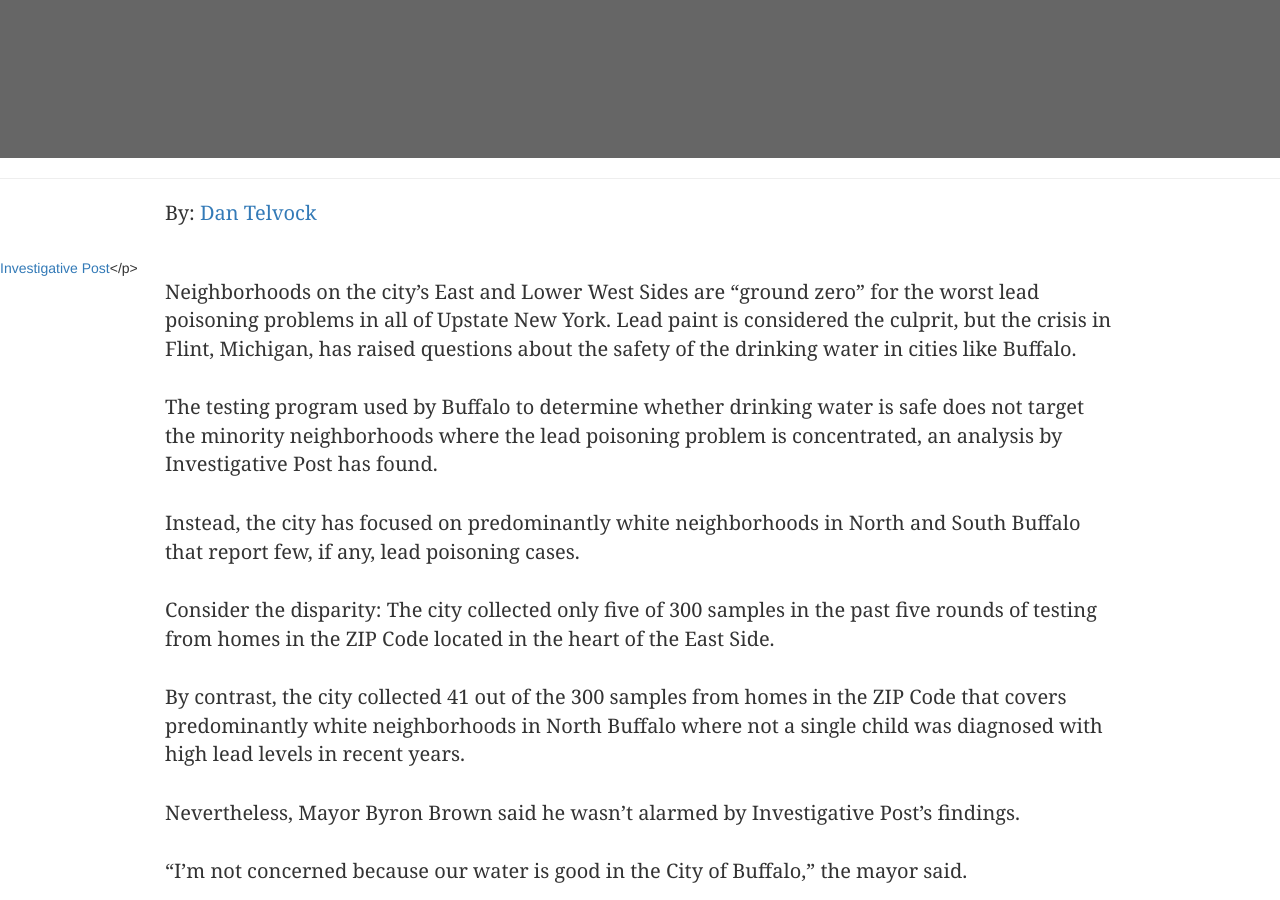
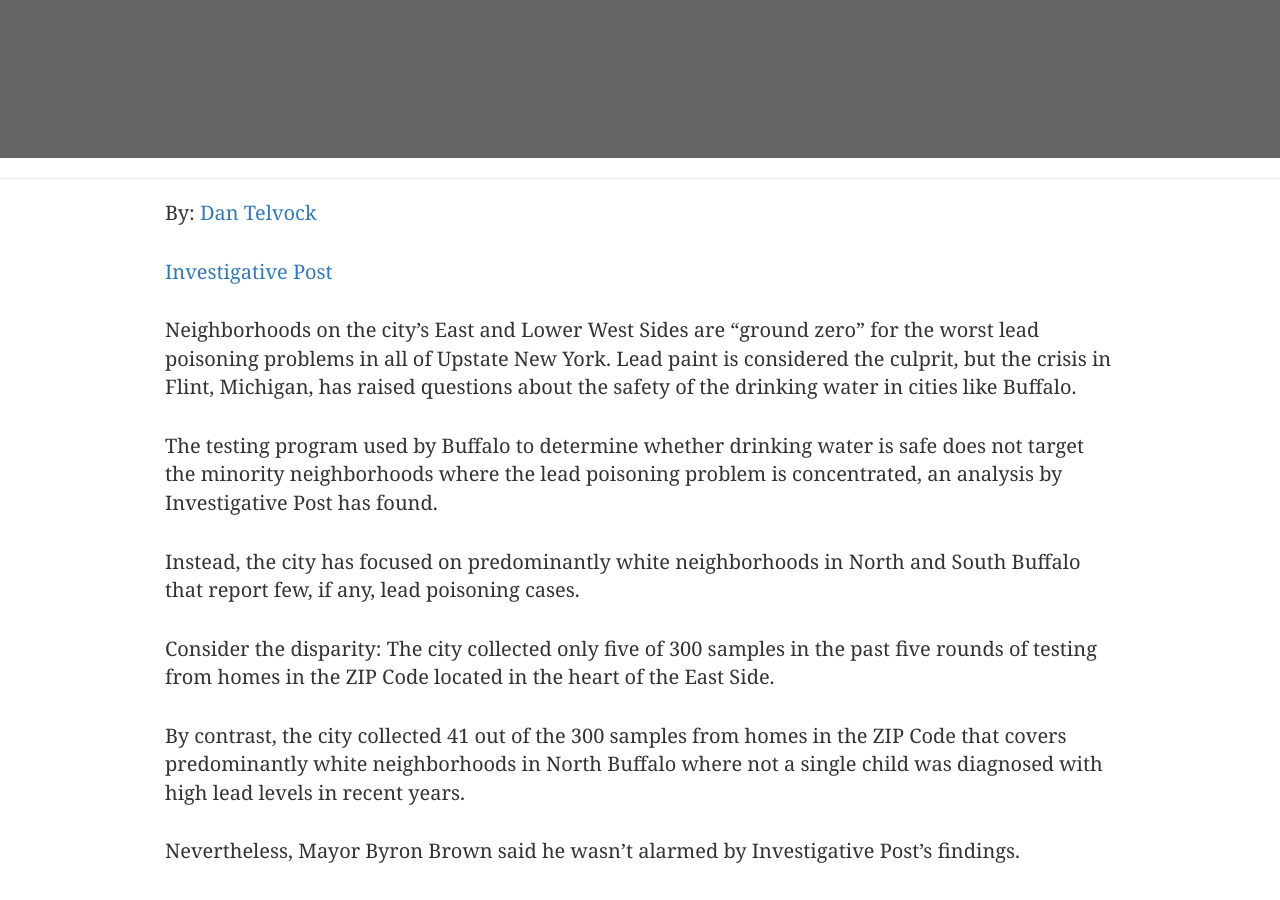
Before and after one commit to investigativepost/lead-buffalo-2016, a Jekyll site: the page built from index.md, in a window 1280 px wide and 900 px high, scrolled down 444 px. Built offline with Jekyll 4.4.1, drawn with Linux system fonts in a browser that asks for light colours; nearby versions of some CDN libraries; a style sheet for code colours, icons or effects is not loaded.

```diff
--- a/_includes/byline.html
+++ b/_includes/byline.html
@@ -1,4 +1,4 @@
 <div class="author-profiles">
 <p>By: <a href="#credits">Dan Telvock</a></p>
-<a href="#credits">Investigative Post</a></p>
+<p> <a href="#credits">Investigative Post</a></p>
 </div><!-- byline -->
```
